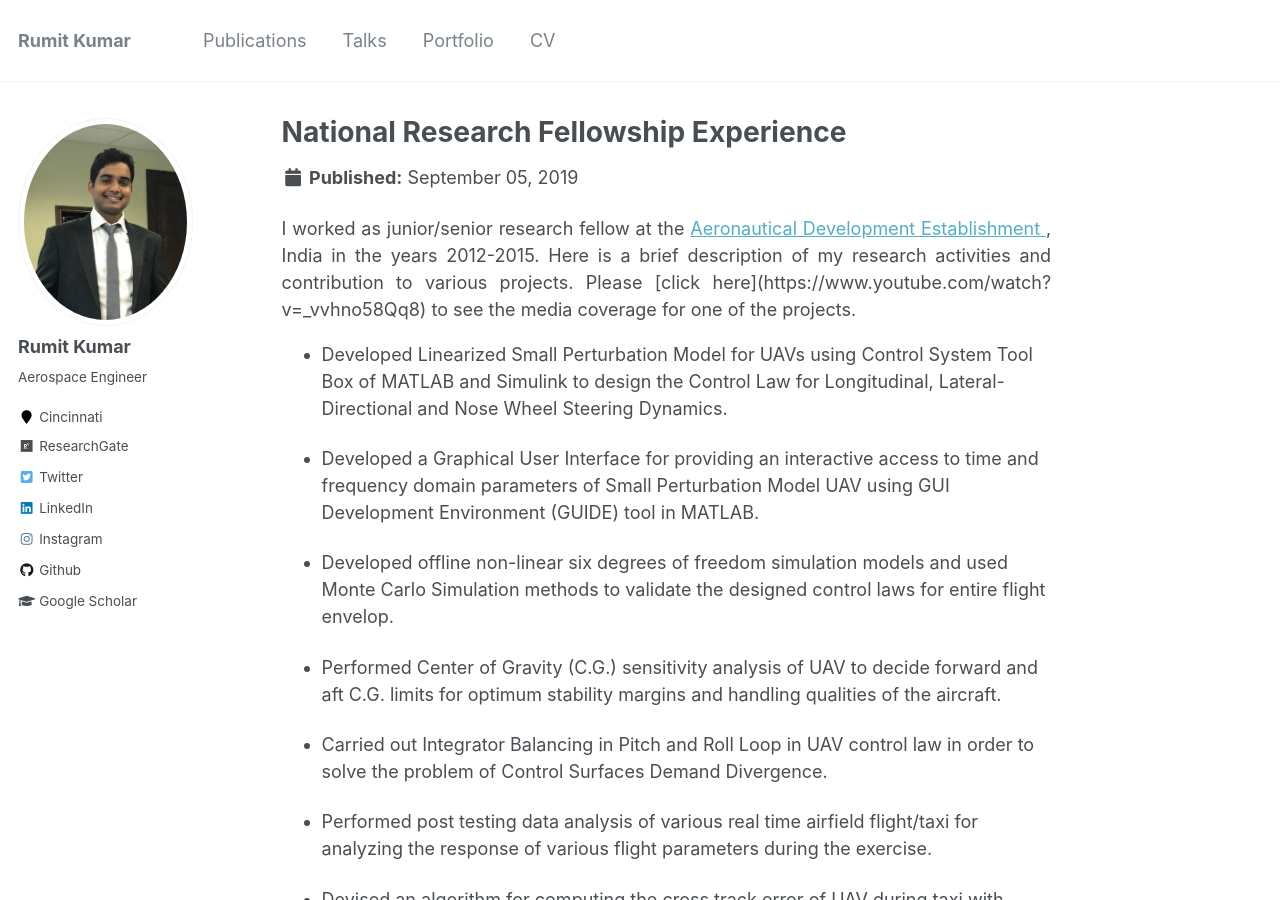
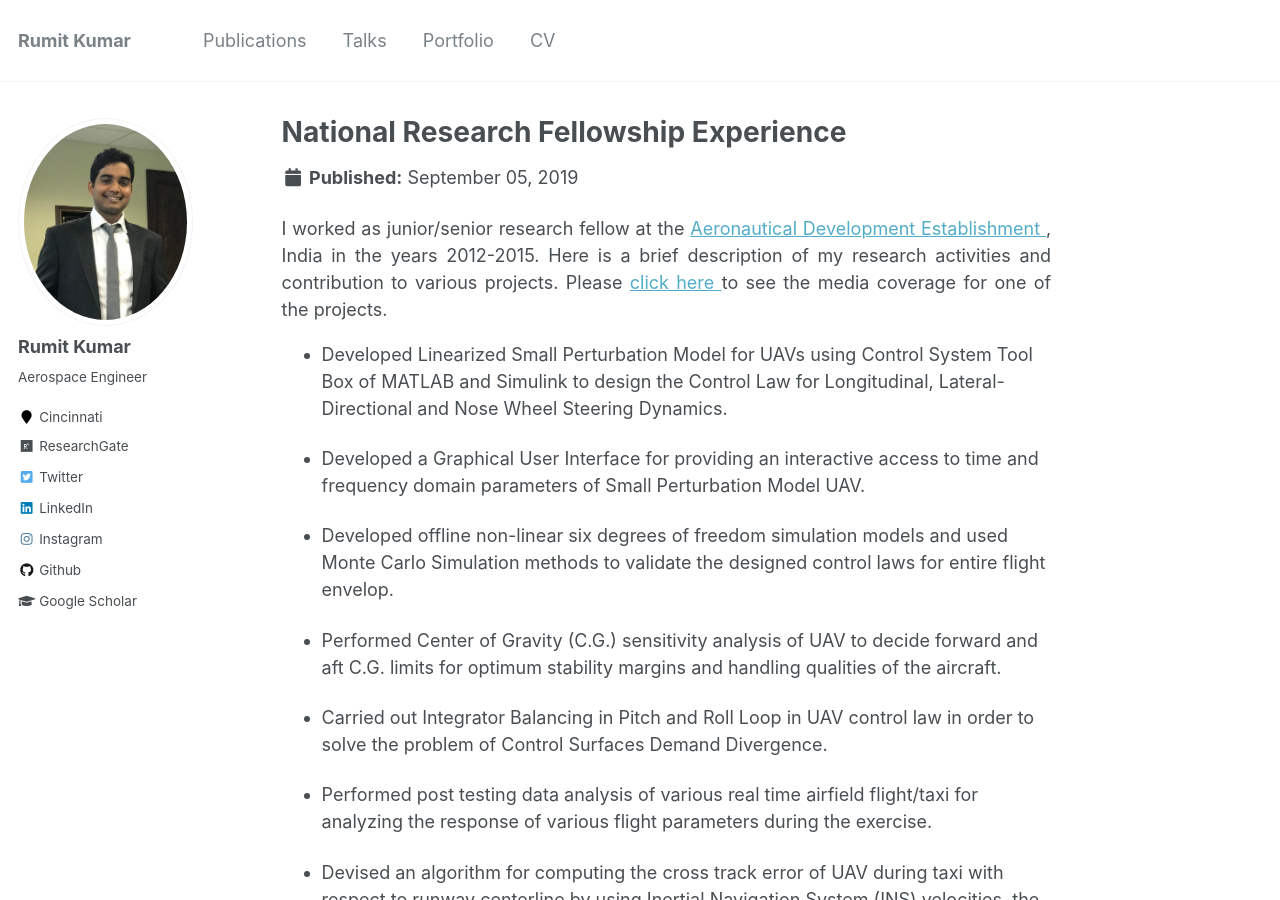
Before and after one commit to kumarrt/kumarrt.github.io, a Jekyll site: the page built from _portfolio/ADE.md, in a window 1280 px wide and 900 px high. Built offline with Jekyll 4.4.1, drawn with Linux system fonts in a browser that asks for light colours.

Commit message:
Update ADE.md

```diff
--- a/_portfolio/ADE.md
+++ b/_portfolio/ADE.md
@@ -7,12 +7,12 @@ collection: portfolio
 ---
 <div style="text-align: justify">
 
-I worked as junior/senior research fellow at the <a href="https://www.drdo.gov.in/drdo/labs1/ADE/English/indexnew.jsp?pg=homepage.jsp"> Aeronautical Development Establishment </a>, India in the years 2012-2015. Here is a brief description of my research activities and contribution to various projects. Please [click here](https://www.youtube.com/watch?v=_vvhno58Qq8) to see the media coverage for one of the projects. </div>
+I worked as junior/senior research fellow at the <a href="https://www.drdo.gov.in/drdo/labs1/ADE/English/indexnew.jsp?pg=homepage.jsp"> Aeronautical Development Establishment </a>, India in the years 2012-2015. Here is a brief description of my research activities and contribution to various projects. Please <a href="https://www.youtube.com/watch?v=_vvhno58Qq8"> click here </a> to see the media coverage for one of the projects. </div>
 
 
 * Developed Linearized Small Perturbation Model for UAVs using Control System Tool Box of MATLAB and Simulink to design the Control Law for Longitudinal, Lateral-Directional and Nose Wheel Steering Dynamics.
 
-* Developed a Graphical User Interface for providing an interactive access to time and frequency domain parameters of Small Perturbation Model UAV using GUI Development Environment (GUIDE) tool in MATLAB.
+* Developed a Graphical User Interface for providing an interactive access to time and frequency domain parameters of Small Perturbation Model UAV.
 
 * Developed offline non-linear six degrees of freedom simulation models and used Monte Carlo Simulation methods to validate the designed control laws for entire flight envelop.
 
```
